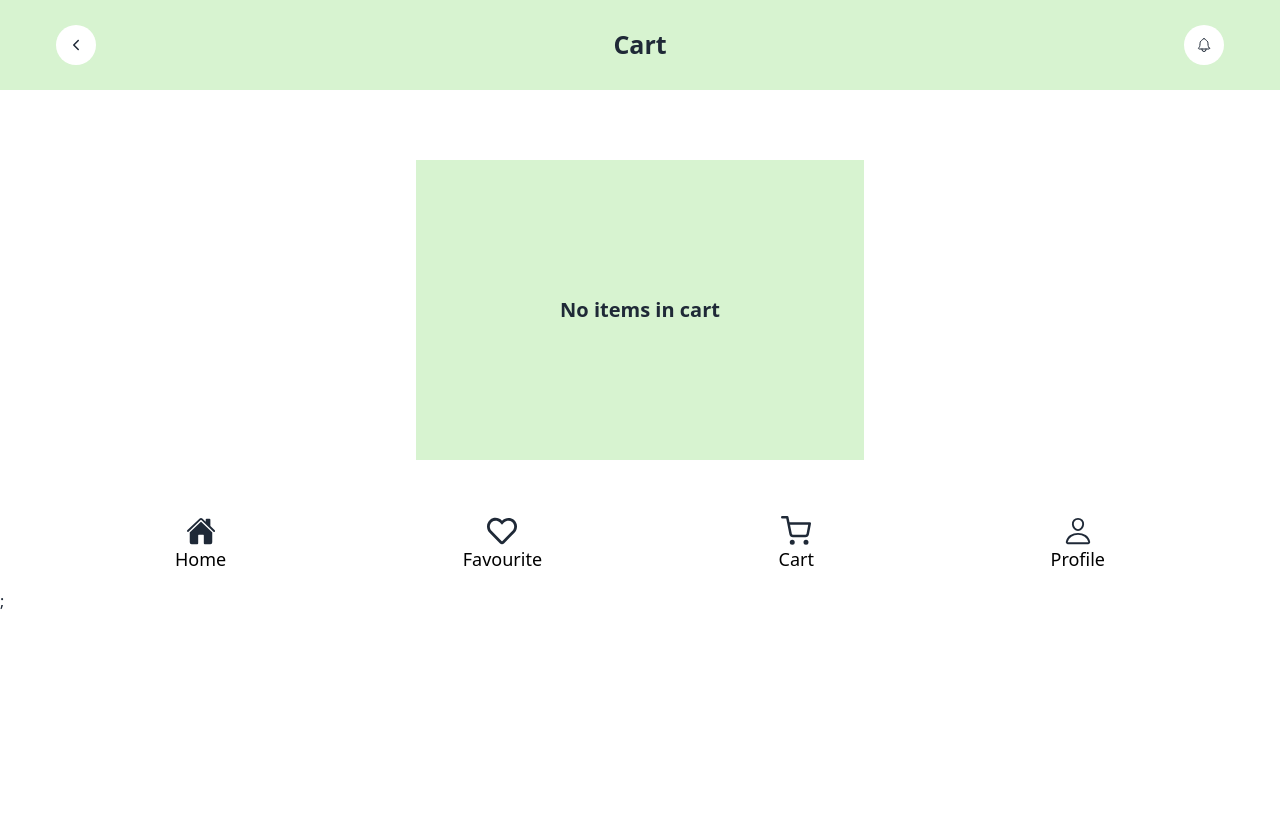
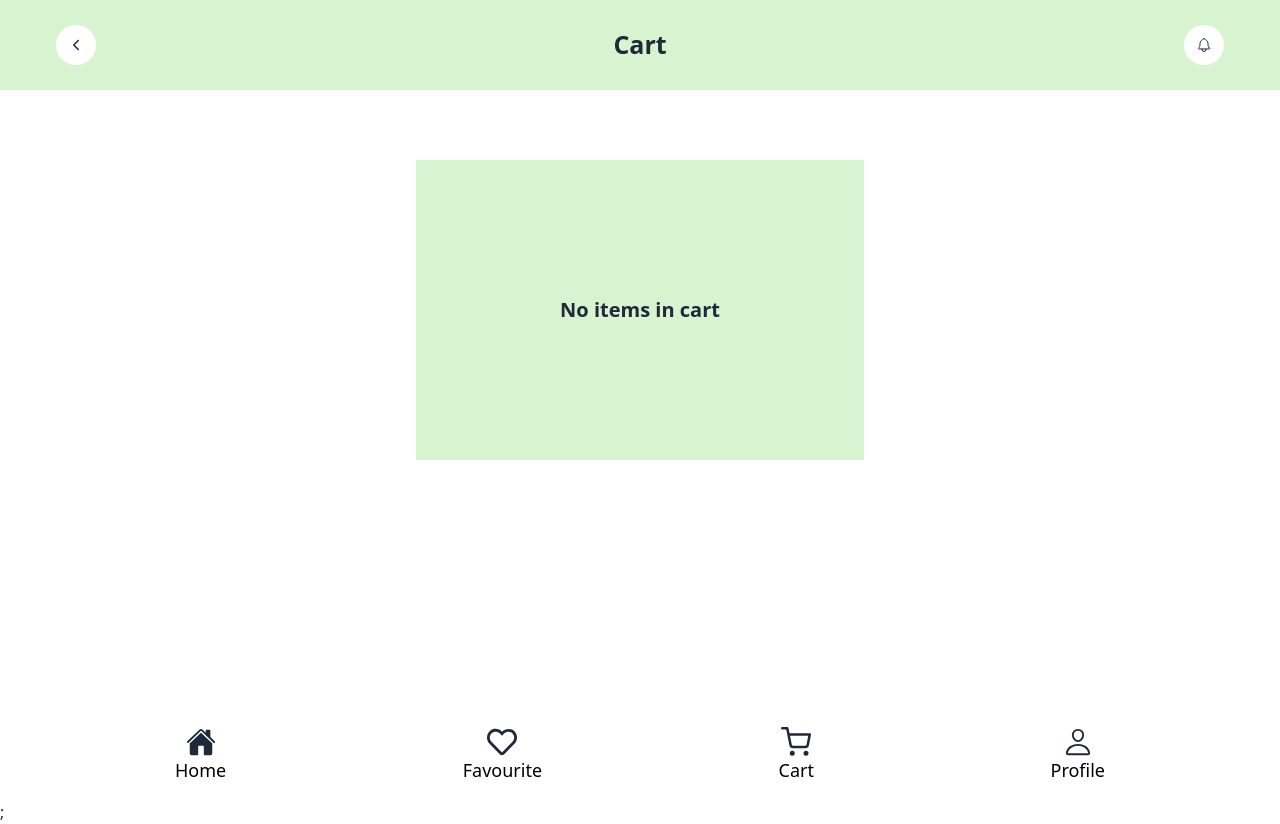
Before and after one commit to Brielle28/FreshFinds, a React (Vite) app: page /ItemsInCart in a window 1280 px wide. Before the commit the page ends 800 px from the top, so only its background shows below. Built offline with nearby package versions, Linux system fonts and the light colour scheme.

Commit message:
Fix Bug: Footer Bug

```diff
--- /dev/null
+++ b/src/Components/Layout.jsx
@@ -0,0 +1,14 @@
+import React from "react";
+import Footer from "../Components/Footer/Footer"
+const Layout = ({ children }) => {
+  return (
+    <div className="flex flex-col min-h-screen">
+      <main className="flex-grow">
+        {children} {/* This will render the page content dynamically */}
+      </main>
+      <Footer /> {/* The footer will always be at the bottom */}
+    </div>
+  );
+};
+
+export default Layout;
--- a/src/Pages/Bakery.jsx
+++ b/src/Pages/Bakery.jsx
@@ -1,17 +1,19 @@
-import BakeryHeader from '../Components/Bakery/BakeryHeader'
-import Footer from '../Components/Footer/Footer'
-import BakeryItemList from '../Components/Bakery/BakeryItemList'
+import BakeryHeader from "../Components/Bakery/BakeryHeader";
+import Footer from "../Components/Footer/Footer";
+import BakeryItemList from "../Components/Bakery/BakeryItemList";
+import Layout from "../Components/Layout";
 
 const Bakery = () => {
   return (
     <>
-    <div className='flex flex-col items-center justify-center'>
-      <BakeryHeader/>
-      <BakeryItemList/>
-      <Footer/>
-    </div>
+      <Layout>
+        <div className="flex flex-col items-center justify-center">
+          <BakeryHeader />
+          <BakeryItemList />
+        </div>
+      </Layout>
     </>
-  )
-}
+  );
+};
 
-export default Bakery
+export default Bakery;
--- a/src/Pages/Beverages.jsx
+++ b/src/Pages/Beverages.jsx
@@ -1,17 +1,19 @@
-import BeveragesHeader from "../Components/Beverages/BeveragesHeader"
-import Footer from "../Components/Footer/Footer"
-import BeveragesItemsList from "../Components/Beverages/BeveragesItemsList"
+import BeveragesHeader from "../Components/Beverages/BeveragesHeader";
+import Footer from "../Components/Footer/Footer";
+import BeveragesItemsList from "../Components/Beverages/BeveragesItemsList";
+import Layout from "../Components/Layout";
 
 const Beverages = () => {
   return (
     <>
-        <div className='flex flex-col items-center justify-center'>
-      <BeveragesHeader/>
-      <BeveragesItemsList/>
-      <Footer/>
-    </div>
+      <Layout>
+        <div className="flex flex-col items-center justify-center">
+          <BeveragesHeader />
+          <BeveragesItemsList />
+        </div>
+      </Layout>
     </>
-  )
-}
+  );
+};
 
-export default Beverages
+export default Beverages;
--- a/src/Pages/DairyProducts.jsx
+++ b/src/Pages/DairyProducts.jsx
@@ -1,16 +1,18 @@
-import DairyProductsHeader from "../Components/DairyProducts/DairyProductsHeader"
-import DairyProductsItemsList from "../Components/DairyProducts/DairyProductsItemsList"
-import Footer from "../Components/Footer/Footer"
+import DairyProductsHeader from "../Components/DairyProducts/DairyProductsHeader";
+import DairyProductsItemsList from "../Components/DairyProducts/DairyProductsItemsList";
+import Footer from "../Components/Footer/Footer";
+import Layout from "../Components/Layout";
 const DairyProducts = () => {
   return (
     <>
-    <div className="flex flex-col items-center justify-center">
-      <DairyProductsHeader/>
-      <DairyProductsItemsList/>
-      <Footer/>
-    </div>
+      <Layout>
+        <div className="flex flex-col items-center justify-center">
+          <DairyProductsHeader />
+          <DairyProductsItemsList />
+        </div>
+      </Layout>
     </>
-  )
-}
+  );
+};
 
-export default DairyProducts
+export default DairyProducts;
--- a/src/Pages/FrozenFoods.jsx
+++ b/src/Pages/FrozenFoods.jsx
@@ -1,15 +1,17 @@
 import Footer from "../Components/Footer/Footer";
 import FrozenFoodsHeader from "../Components/FrozenFoods/FrozenFoodsHeader";
 import FrozenFoodsItemsList from "../Components/FrozenFoods/FrozenFoodsItemsList";
+import Layout from "../Components/Layout";
 
 const FrozenFoods = () => {
   return (
     <>
-      <div className="flex flex-col items-center justify-center">
-        <FrozenFoodsHeader />
-        <FrozenFoodsItemsList/>
-        <Footer />
-      </div>
+      <Layout>
+        <div className="flex flex-col items-center justify-center">
+          <FrozenFoodsHeader />
+          <FrozenFoodsItemsList />
+        </div>
+      </Layout>
     </>
   );
 };
--- a/src/Pages/FruitsAndVegetables.jsx
+++ b/src/Pages/FruitsAndVegetables.jsx
@@ -1,16 +1,17 @@
-import Footer from "../Components/Footer/Footer"
-import FruitsAndVegetablesHeader from "../Components/FruitsAndVegetables/FruitsAndVegetablesHeader"
-import FruitsAndVegetablesItemList from "../Components/FruitsAndVegetables/FruitsAndVegetablesItemList"
-
+import Footer from "../Components/Footer/Footer";
+import FruitsAndVegetablesHeader from "../Components/FruitsAndVegetables/FruitsAndVegetablesHeader";
+import FruitsAndVegetablesItemList from "../Components/FruitsAndVegetables/FruitsAndVegetablesItemList";
+import Layout from "../Components/Layout";
 
 const FruitsAndVegetables = () => {
   return (
-    <div className='flex flex-col items-center justify-center'>
-      <FruitsAndVegetablesHeader/>
-      <FruitsAndVegetablesItemList/>
-      <Footer/>
-    </div>
+    <Layout>
+      <div className="flex flex-col items-center justify-center">
+        <FruitsAndVegetablesHeader />
+        <FruitsAndVegetablesItemList />
+      </div>
+    </Layout>
   );
-}
+};
 
 export default FruitsAndVegetables;
--- a/src/Pages/HomePage.jsx
+++ b/src/Pages/HomePage.jsx
@@ -1,18 +1,20 @@
 import Carousel from "../Components/HomePage/Carousel";
 import Category from "../Components/HomePage/Category/Category";
-import Footer from "../Components/Footer/Footer"
+import Footer from "../Components/Footer/Footer";
 import Header from "../Components/HomePage/Header";
 import Popular from "../Components/HomePage/Popular/Popular";
+import Layout from "../Components/Layout";
 const HomePage = () => {
   return (
     <>
-      <div className="w-full flex flex-col items-center justify-center bg-[#]">
-        <Header />
-        <Carousel/>
-        <Category/>
-        <Popular/>
-        <Footer/>
-      </div>
+      <Layout>
+        <div className="w-full flex flex-col items-center justify-center bg-[#]">
+          <Header />
+          <Carousel />
+          <Category />
+          <Popular />
+        </div>
+      </Layout>
     </>
   );
 };
--- a/src/Pages/ItemsInCart.jsx
+++ b/src/Pages/ItemsInCart.jsx
@@ -1,14 +1,17 @@
 import ItemsInCartHeader from "../Components/ItemsInCart/ItemsInCartHeader";
 import ItemsInCartList from "../Components/ItemsInCart/ItemsInCartList";
-import Footer from "../Components/Footer/Footer"
+import Footer from "../Components/Footer/Footer";
+import Layout from "../Components/Layout";
 const ItemsInCart = () => {
   return (
     <>
-      <div>
-        <ItemsInCartHeader />
-        <ItemsInCartList />
-        <Footer/>
-      </div>
+      <Layout>
+        <div>
+          <ItemsInCartHeader />
+          <ItemsInCartList />
+          {/* <Footer /> */}
+        </div>
+      </Layout>
     </>
   );
 };
--- a/src/Pages/LikeItems.jsx
+++ b/src/Pages/LikeItems.jsx
@@ -1,14 +1,16 @@
-import LikeItemsHeader from '../Components/LikeItems/LikeItemsHeader'
-import LikedItems from '../Components/LikeItems/LikedItems'
-import Footer from "../Components/Footer/Footer"
+import LikeItemsHeader from "../Components/LikeItems/LikeItemsHeader";
+import LikedItems from "../Components/LikeItems/LikedItems";
+import Footer from "../Components/Footer/Footer";
+import Layout from "../Components/Layout";
 const LikeItems = () => {
   return (
     <>
-    <LikeItemsHeader/>
-    <LikedItems/>
-    <Footer/>
+      <Layout>
+        <LikeItemsHeader />
+        <LikedItems />
+      </Layout>
     </>
-  )
-}
+  );
+};
 
-export default LikeItems
+export default LikeItems;
--- a/src/Pages/MeatAndSeafood.jsx
+++ b/src/Pages/MeatAndSeafood.jsx
@@ -1,17 +1,19 @@
-import Footer from "../Components/Footer/Footer"
-import MeatAndSeafoodHeader from "../Components/MeatAndSeafood/MeatAndSeafoodHeader"
-import MeatAndSeafoodItemList from "../Components/MeatAndSeafood/MeatAndSeafoodItemList"
+import Footer from "../Components/Footer/Footer";
+import Layout from "../Components/Layout";
+import MeatAndSeafoodHeader from "../Components/MeatAndSeafood/MeatAndSeafoodHeader";
+import MeatAndSeafoodItemList from "../Components/MeatAndSeafood/MeatAndSeafoodItemList";
 
 const MeatAndSeafood = () => {
   return (
     <>
-      <div className='flex flex-col items-center justify-center'>
-      <MeatAndSeafoodHeader/>
-      <MeatAndSeafoodItemList/>
-      <Footer/>
-    </div>
+      <Layout>
+        <div className="flex flex-col items-center justify-center">
+          <MeatAndSeafoodHeader />
+          <MeatAndSeafoodItemList />
+        </div>
+      </Layout>
     </>
-  )
-}
+  );
+};
 
-export default MeatAndSeafood
+export default MeatAndSeafood;
--- a/src/index.css
+++ b/src/index.css
@@ -6,3 +6,19 @@
 * {
     box-sizing: border-box;
   }
+
+  /* In your global CSS file */
+html, body {
+  height: 100%;
+  margin: 0;
+  display: flex;
+  flex-direction: column;
+}
+
+main {
+  flex-grow: 1; /* This makes the content take up the available space */
+}
+
+footer {
+  flex-shrink: 0; /* Prevents the footer from shrinking */
+}
```
